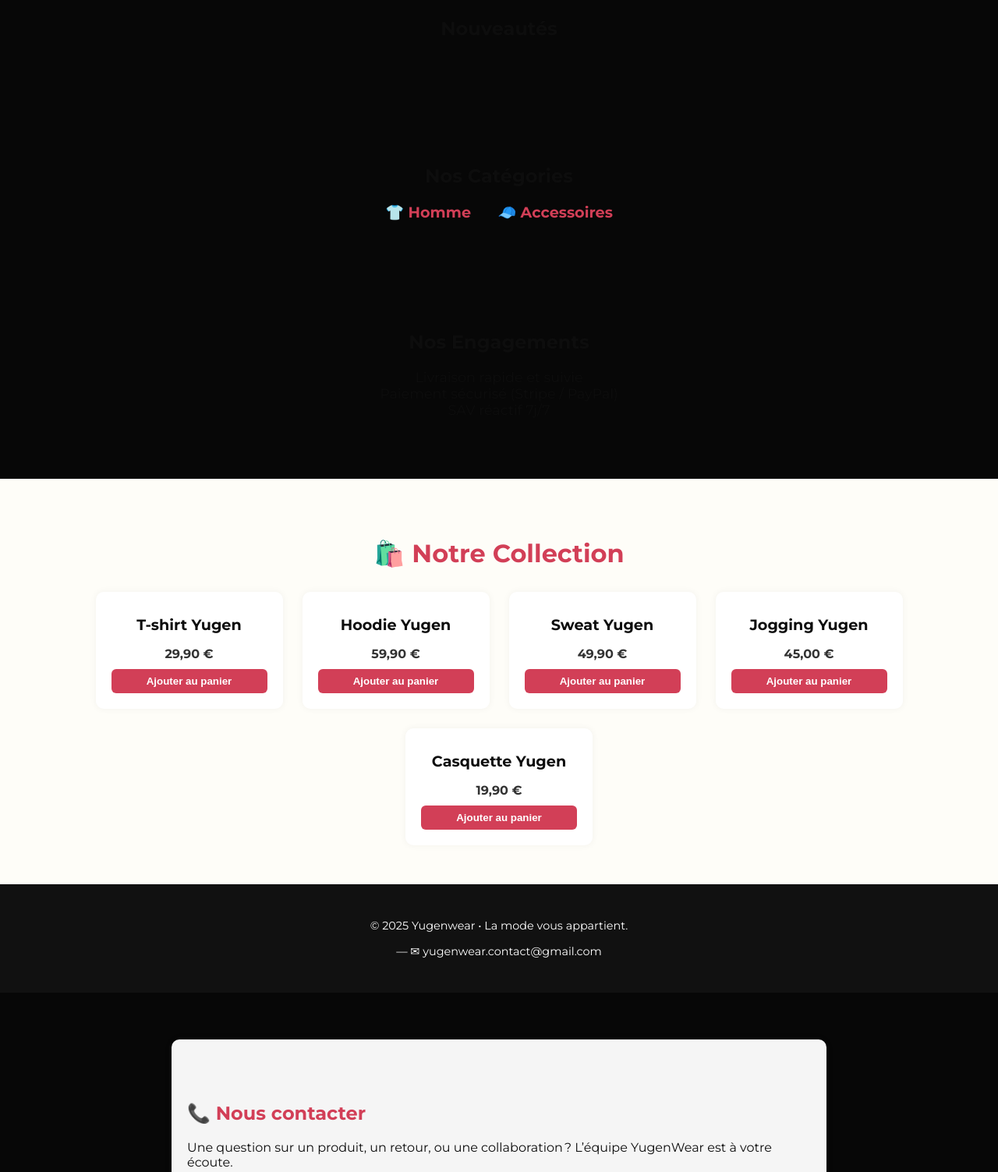
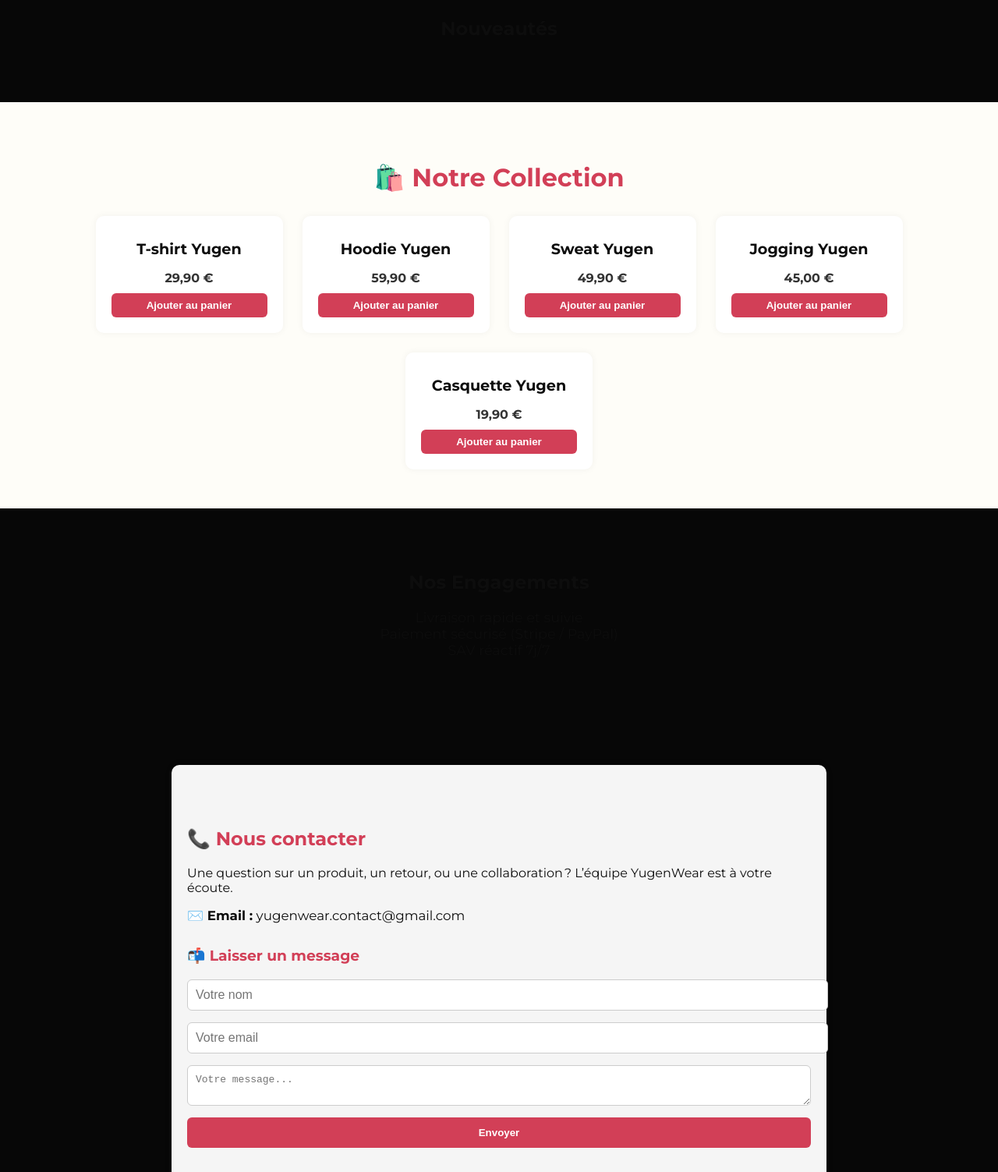
Before and after one commit to xenaty28/Mon_site, a plain HTML site: page index.html in a window 1280 px wide. Shown: the part 1640-3143 px from the top of the page at 78% size. Drawn offline with Linux system fonts and the light colour scheme; files whose address does not match are found by name.

Commit message:
Update index.html

```diff
--- a/index.html
+++ b/index.html
@@ -3,7 +3,7 @@
 <head>
   <meta charset="UTF-8" />
   <meta name="viewport" content="width=device-width, initial-scale=1.0" />
-  <title>Yugenwear – Boutique</title>
+  <title>Yugenwear</title>
   <link rel="stylesheet" href="style.css" />
 </head>
 <body>
@@ -62,23 +62,6 @@
     </div>
   </section>
 
-  <section class="categories section">
-    <h2>Nos Catégories</h2>
-    <div class="categories-lien">
-      <a href="#">👕 Homme</a>
-      <a href="#">🧢 Accessoires</a>
-    </div>
-  </section>
-
-  <section class="engagements section">
-    <h2>Nos Engagements</h2>
-    <ul>
-      <li>Livraison rapide et suivie</li>
-      <li>Paiement sécurisé (Stripe / PayPal)</li>
-      <li>SAV réactif 7j/7</li>
-    </ul>
-  </section>
-
 <section id="collection" class="collection-produits">
   <h2>🛍️ Notre Collection</h2>
   <div class="grille-produits">
@@ -111,16 +94,17 @@
 </section>
 
 
-  <footer>
-    <p>© 2025 Yugenwear • La mode vous appartient.</p>
-   — ✉ yugenwear.contact@gmail.com</p>
-  </footer>
+<section class="engagements section">
+    <h2>Nos Engagements</h2>
+    <ul>
+      <li>Livraison rapide et suivie</li>
+      <li>Paiement sécurisé (Stripe / PayPal)</li>
+      <li>SAV réactif 7j/7</li>
+    </ul>
+  </section>
 
-  <script src="script.js"></script>
-</body>
-</html>
 
-<section id="contact" class="contact-yugen">
+  <section id="contact" class="contact-yugen">
   <h2>📞 Nous contacter</h2>
   <p>Une question sur un produit, un retour, ou une collaboration ? L’équipe YugenWear est à votre écoute.</p>
 
@@ -136,3 +120,7 @@
     <button type="submit">Envoyer</button>
   </form>
 </section>
+
+  <footer>
+    <p>© 2025 Yugenwear – Sécurité & simplicité.</p>
+  </footer>
```
